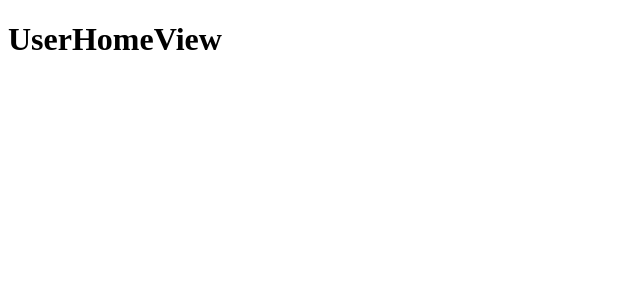
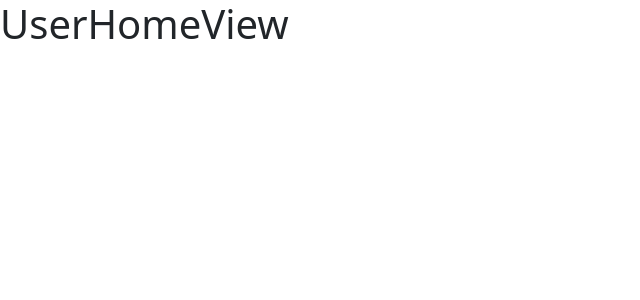
Before and after one commit to pin4eva/lendsqr-fe-test, a React (Create React App) app: page / in a window 1280 px wide. Shown: the top 300 px of the page, without its empty margins (0-640 px from the left). Built offline with nearby package versions, Linux system fonts and the light colour scheme.

Commit message:
added bootstrap and setup directory base path in tsConfig

```diff
--- a/src/App.tsx
+++ b/src/App.tsx
@@ -1,5 +1,7 @@
 import React from "react";
 import AppRoute from "./app/index.routes";
+import "./global-styles/index.scss";
+import "./global-styles/custom.scss";
 
 const App = () => {
   return <AppRoute />;
--- /dev/null
+++ b/src/global-styles/custom.scss
@@ -0,0 +1 @@
+@import "./variables";
--- /dev/null
+++ b/src/global-styles/index.scss
@@ -0,0 +1,2 @@
+@import "./variables";
+@import "bootstrap/scss/bootstrap.scss";
```
Also changed, not shown: tsconfig.json (+4 -9 lines), src/global-styles/_variables.scss (added).
